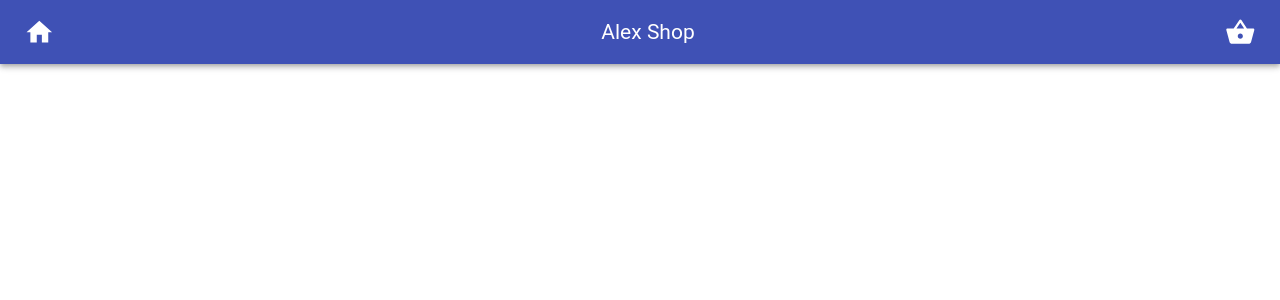
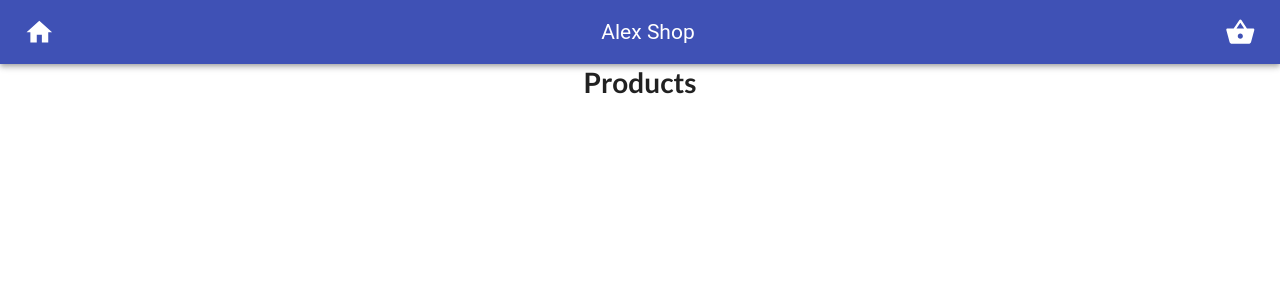
Before and after one commit to AlexKomanov/shop-with-products-redux, a React (Create React App) app: page / in a window 1280 px wide. Shown: the top 300 px of the page. Built offline with nearby package versions, Linux system fonts and the light colour scheme.

Commit message:
Adding basic routing

```diff
--- a/src/components/app-component/App.jsx
+++ b/src/components/app-component/App.jsx
@@ -1,10 +1,20 @@
-import Header from '../header-component/Header';
-import './App.css';
+import Header from "../header-component/Header";
+import { BrowserRouter, Switch, Route } from "react-router-dom";
+import "./App.css";
+import Products from "./../products-component/Products";
+import ProductDetail from "../product-detail-component/ProductDetail";
 
 function App() {
   return (
     <div className="App">
-      <Header />
+      <BrowserRouter>
+        <Header />
+        <Switch>
+          <Route path="/" exact component={Products} />
+          <Route path="/product/:productId" exact component={ProductDetail} />
+          <Route>404 Not Found</Route>
+        </Switch>
+      </BrowserRouter>
     </div>
   );
 }
```
